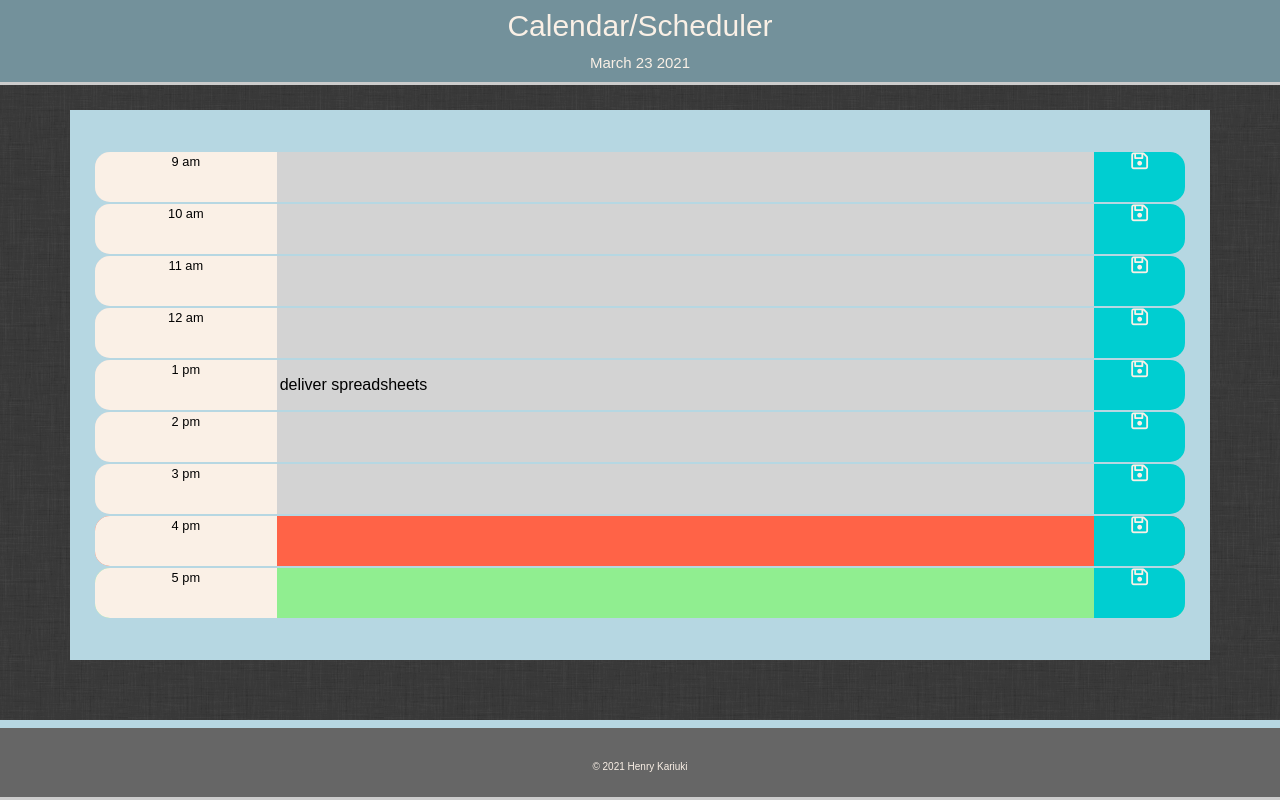
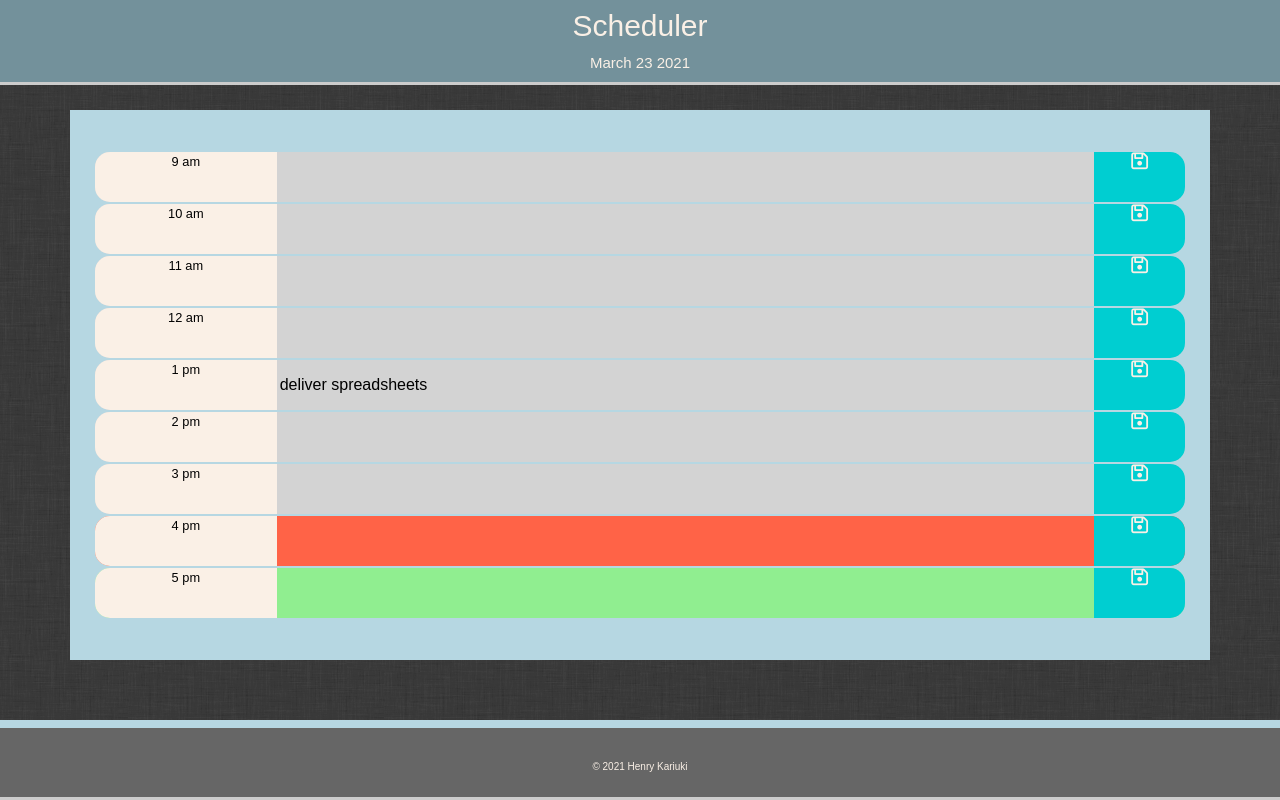
Before and after one commit to rashidk83/planner, a plain HTML site: page index.html in a window 1280 px wide. Drawn offline with nearby package versions, Linux system fonts and the light colour scheme; files whose address does not match are found by name.

Commit message:
update file

```diff
--- a/index.html
+++ b/index.html
@@ -15,7 +15,7 @@
   <body>
     <nav class="navbar fixed-top">
       <div class="header-text">
-            <h1 id="navbar-title">Calendar/Scheduler</h1>
+            <h1 id="navbar-title">Scheduler</h1>
             <h2 id="navbar-subtitle"></h2>
       </div>
     </nav>
```
